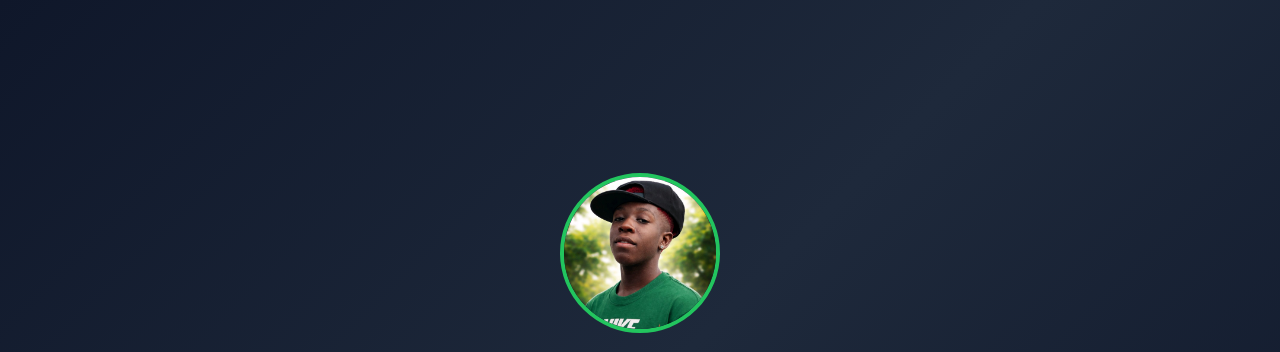
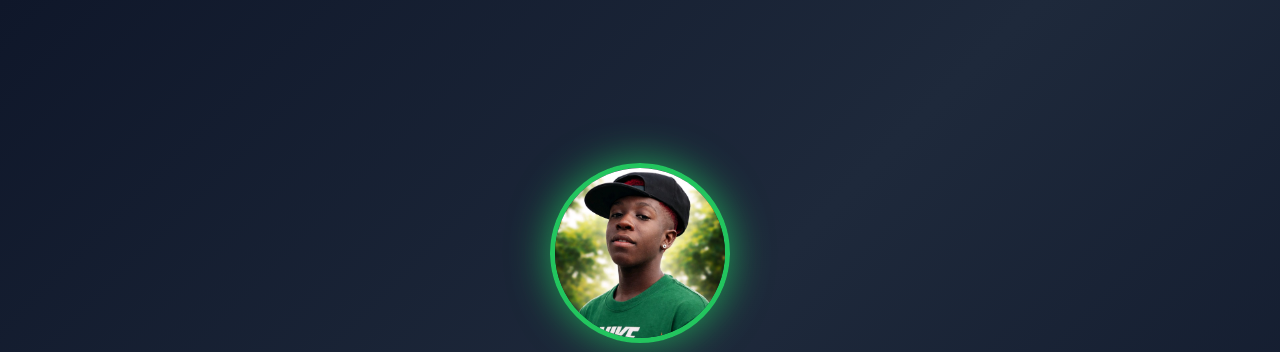
Before and after one commit to GhanaQuizes/Horlatokens, a website: page index.html in a window 1280 px wide. Shown: the top 352 px of the page. Drawn offline with Linux system fonts and the light colour scheme.

Commit message:
Update index.html

```diff
--- a/index.html
+++ b/index.html
@@ -243,7 +243,7 @@ width:100%;
 
 <div class="hero-content">
 
-<img src="mc.obedient.jpg" class="founder-img">
+<img src="mc.obedient.jpg" class="hero-avatar">
 
 <h1>🇬🇭 Ghana Quiz Earn</h1>
 
```
